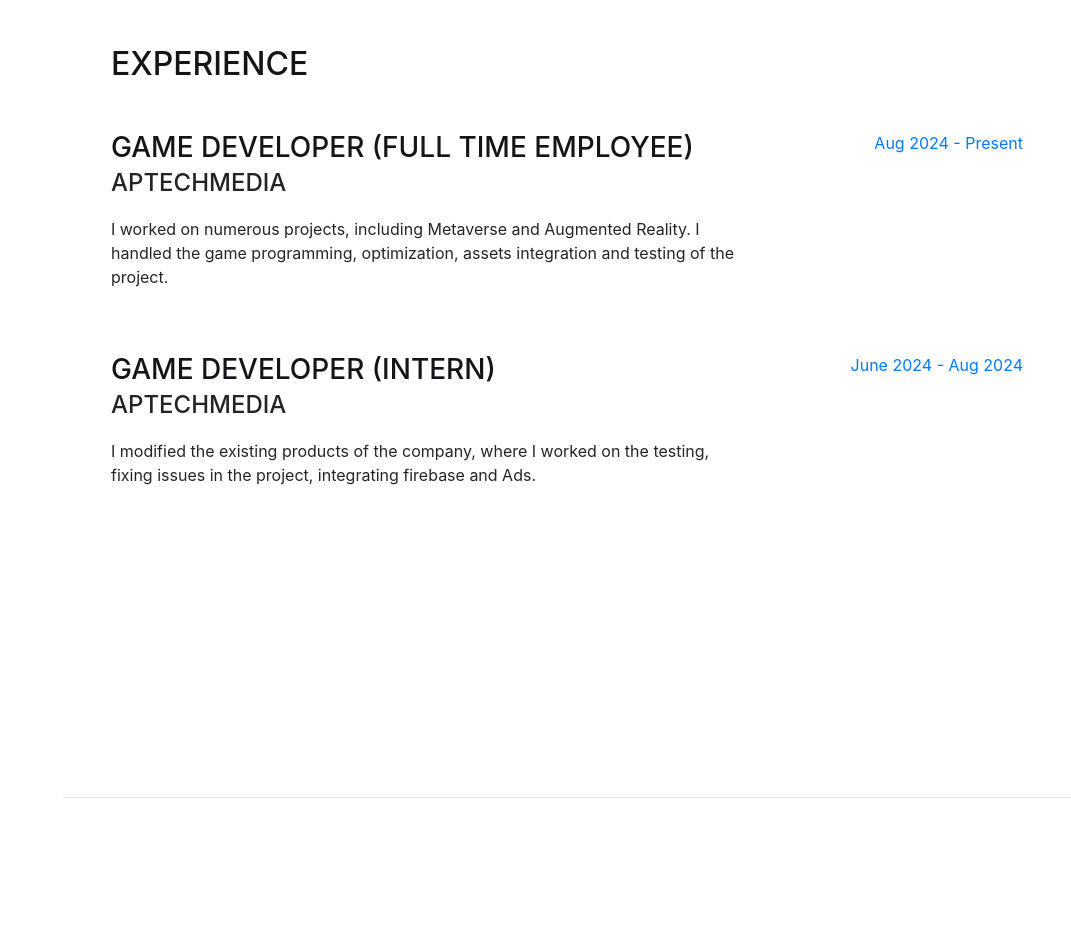
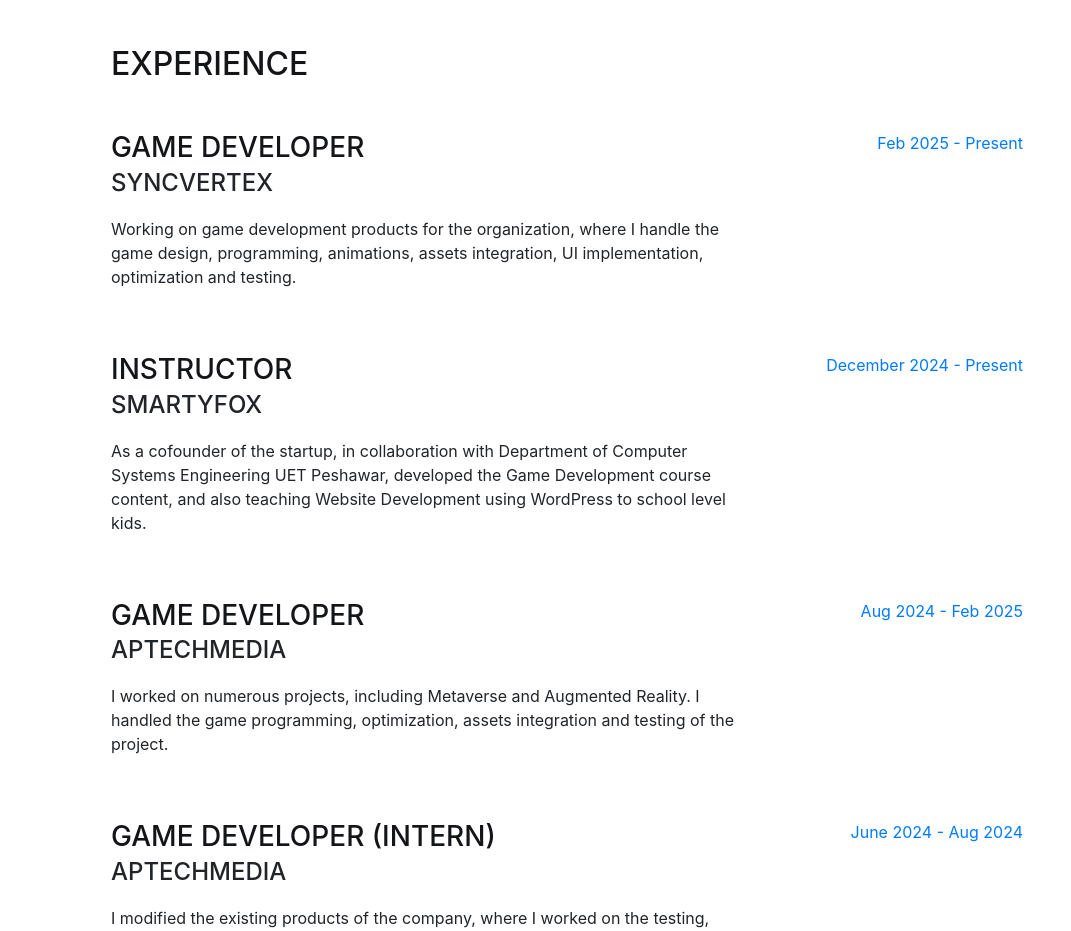
Before and after one commit to Mosaddiq-Billah/MosaddiqBillah, a website with bundled scripts: page index.html in a window 1280 px wide. Shown: the part 804-1735 px from the top of the page, without its empty margins (209-1280 px from the left). Built offline with nearby package versions, Linux system fonts and the light colour scheme; a web font is replaced by a local one.

Commit message:
Experience Content Modification

```diff
--- a/index.html
+++ b/index.html
@@ -131,14 +131,36 @@
       <div class="w-100">
         <h2 class="mb-5">Experience</h2>
 
+        <div class="resume-item d-flex flex-column flex-md-row justify-content-between mb-5">
+          <div class="resume-content">
+            <h3 class="mb-0">Game Developer</h3>
+            <div class="subheading mb-3">Syncvertex</div>
+            <p> Working on game development products for the organization, where I handle the game design, programming, animations, assets integration, UI implementation, optimization and testing.</p>
+          </div>
+          <div class="resume-date text-md-right">
+            <span class="text-primary">Feb 2025 - Present</span>
+          </div>
+        </div>
+
+        <div class="resume-item d-flex flex-column flex-md-row justify-content-between mb-5">
+          <div class="resume-content">
+            <h3 class="mb-0">Instructor</h3>
+            <div class="subheading mb-3">Smartyfox</div>
+            <p> As a cofounder of the startup, in collaboration with Department of Computer Systems Engineering UET Peshawar, developed the Game Development course content, and also teaching Website Development using WordPress to school level kids.</p>
+          </div>
+          <div class="resume-date text-md-right">
+            <span class="text-primary">December 2024 - Present</span>
+          </div>
+        </div>
+
          <div class="resume-item d-flex flex-column flex-md-row justify-content-between mb-5">
           <div class="resume-content">
-            <h3 class="mb-0">Game Developer (Full Time Employee)</h3>
+            <h3 class="mb-0">Game Developer</h3>
             <div class="subheading mb-3">Aptechmedia</div>
             <p> I worked on numerous projects, including Metaverse and Augmented Reality. I handled the game programming, optimization, assets integration and testing of the project.</p>
           </div>
           <div class="resume-date text-md-right">
-            <span class="text-primary">Aug 2024 - Present</span>
+            <span class="text-primary">Aug 2024 - Feb 2025</span>
           </div>
         </div>
 
```
